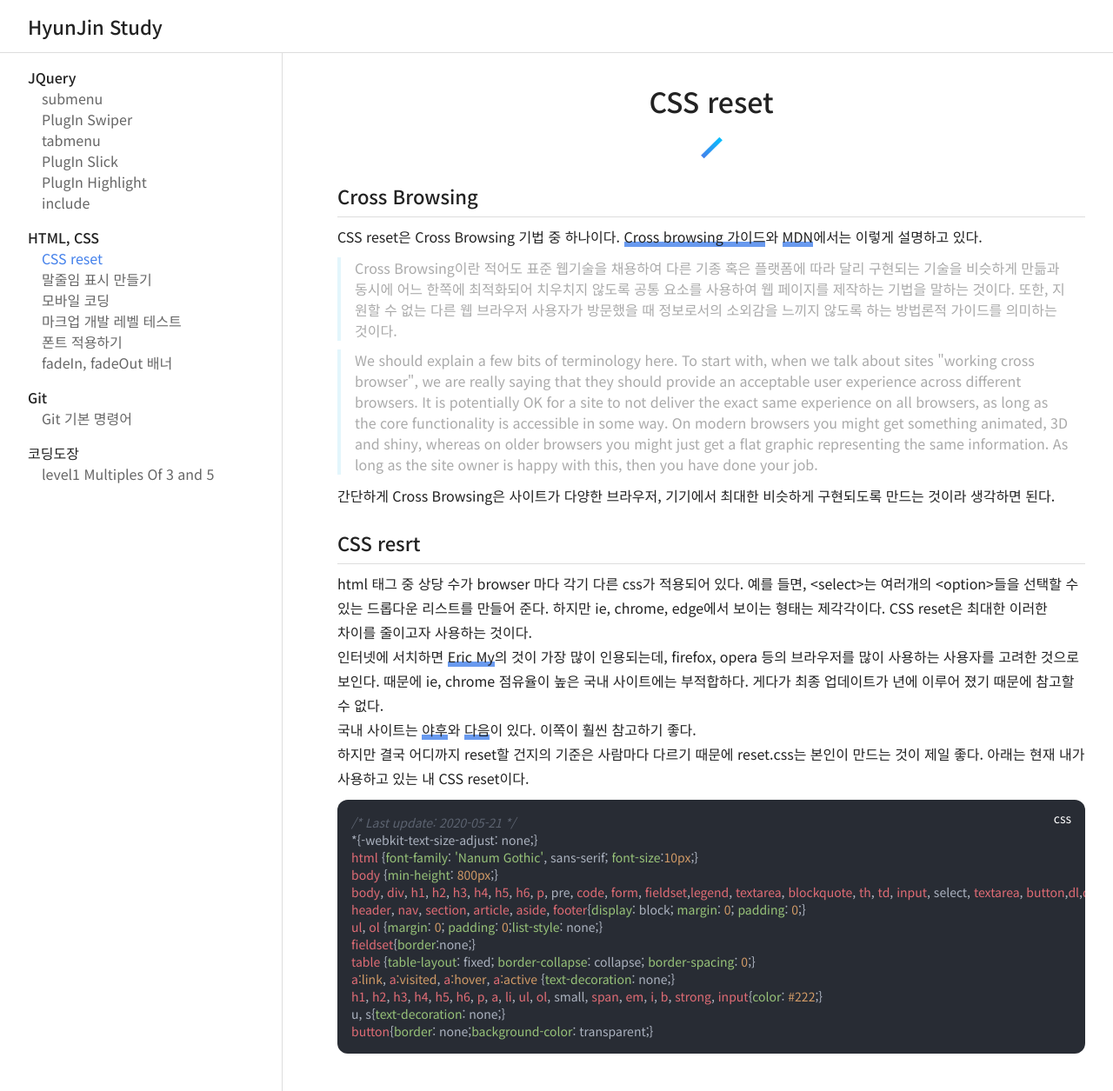
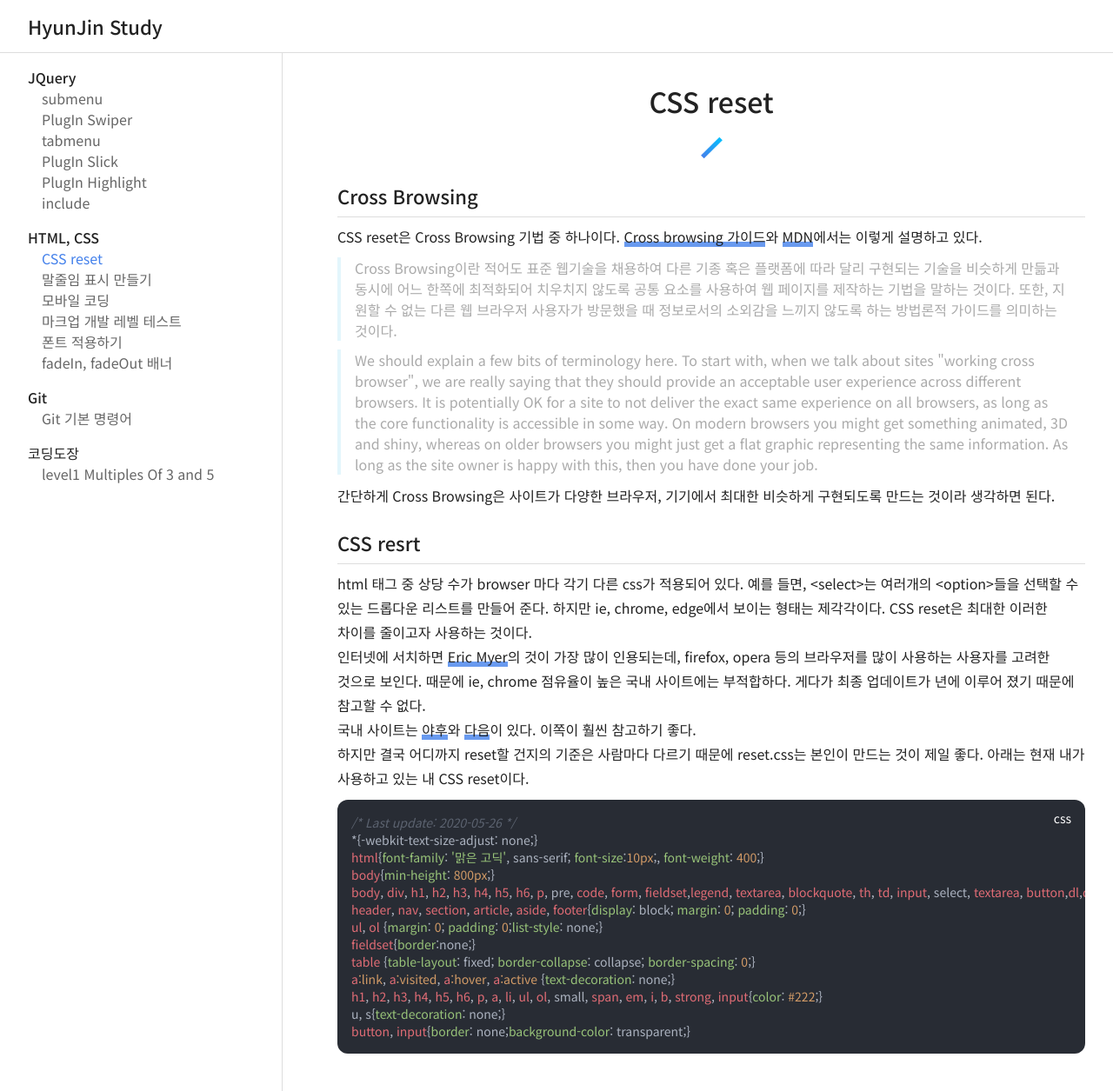
Before and after one commit to hhj171258/hhj171258.github.io, a Jekyll site: the page built from _posts/HTML, CSS/2020-05-22-CSS-reset.html, in a window 1280 px wide and 1255 px high. Shown: the whole window at 87% size. Built offline with Jekyll 4.4.1, drawn with Linux system fonts in a browser that asks for light colours; nearby versions of some CDN libraries.

Commit message:
[Update] reset.css, [Fix] typo

```diff
--- a/_posts/HTML, CSS/2020-05-22-CSS-reset.html
+++ b/_posts/HTML, CSS/2020-05-22-CSS-reset.html
@@ -18,15 +18,15 @@
 	html 태그 중 상당 수가 browser 마다 각기 다른 css가 적용되어 있다. 예를 들면, &lt;select&gt;는 여러개의 &lt;option&gt;들을 선택할 수 있는 드롭다운 리스트를 만들어 준다. 하지만 ie, chrome, edge에서 보이는 형태는 제각각이다. CSS reset은 최대한 이러한 차이를 줄이고자 사용하는 것이다.
 </p>
 <p>
-	인터넷에 서치하면 <a href="https://meyerweb.com/eric/tools/css/reset">Eric My</a>의 것이 가장 많이 인용되는데, firefox, opera 등의 브라우저를 많이 사용하는 사용자를 고려한 것으로 보인다. 때문에 ie, chrome 점유율이 높은 국내 사이트에는 부적합하다. 게다가 최종 업데이트가 년에 이루어 졌기 때문에 참고할 수 없다.<br>
+	인터넷에 서치하면 <a href="https://meyerweb.com/eric/tools/css/reset">Eric Myer</a>의 것이 가장 많이 인용되는데, firefox, opera 등의 브라우저를 많이 사용하는 사용자를 고려한 것으로 보인다. 때문에 ie, chrome 점유율이 높은 국내 사이트에는 부적합하다. 게다가 최종 업데이트가 년에 이루어 졌기 때문에 참고할 수 없다.<br>
 	국내 사이트는 <a href=" https://yuilibrary.com/yui/docs/cssreset">야후</a>와 <a href="http://darum.daum.net/convention/css/css_convention">다음</a>이 있다. 이쪽이 훨씬 참고하기 좋다.<br>
 	하지만 결국 어디까지 reset할 건지의 기준은 사람마다 다르기 때문에 reset.css는 본인이 만드는 것이 제일 좋다. 아래는 현재 내가 사용하고 있는 내 CSS reset이다.
 </p>
 <pre>
-				<code class="css">/* Last update: 2020-05-21 */
+	<code class="css">/* Last update: 2020-05-26 */
 *{-webkit-text-size-adjust: none;}
-html {font-family: 'Nanum Gothic', sans-serif; font-size:10px;}
-body {min-height: 800px;}
+html{font-family: '맑은 고딕', sans-serif; font-size:10px;, font-weight: 400;}
+body{min-height: 800px;}
 body, div, h1, h2, h3, h4, h5, h6, p, pre, code, form, fieldset,legend, textarea, blockquote, th, td, input, select, textarea, button,dl,dt,dd {margin: 0; padding: 0;}
 header, nav, section, article, aside, footer{display: block; margin: 0; padding: 0;}
 ul, ol {margin: 0; padding: 0;list-style: none;}
@@ -35,5 +35,5 @@
 a:link, a:visited, a:hover, a:active {text-decoration: none;}
 h1, h2, h3, h4, h5, h6, p, a, li, ul, ol, small, span, em, i, b, strong, input{color: #222;}
 u, s{text-decoration: none;}
-button{border: none;background-color: transparent;}</code>
+button, input{border: none;background-color: transparent;}</code>
 </pre>
```
